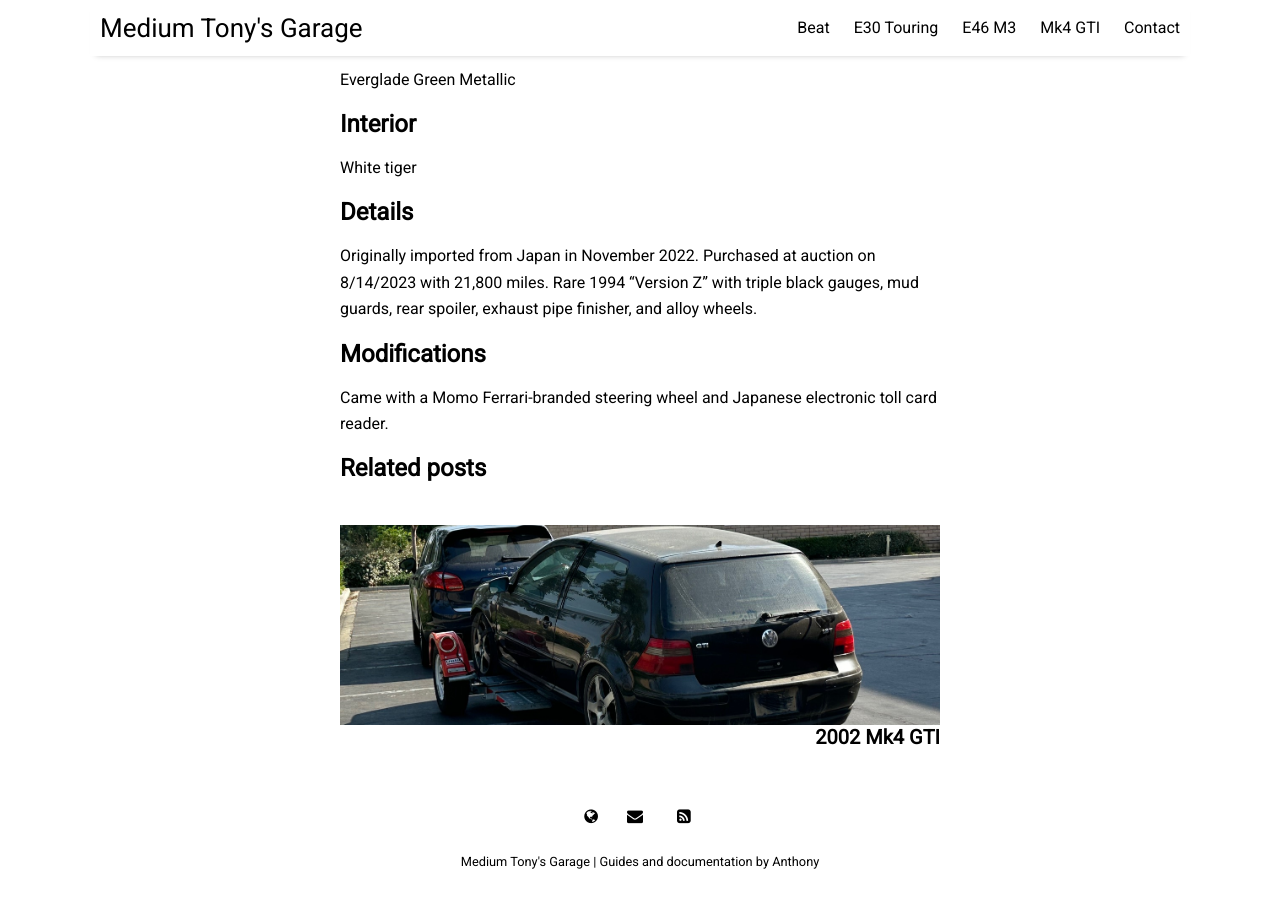
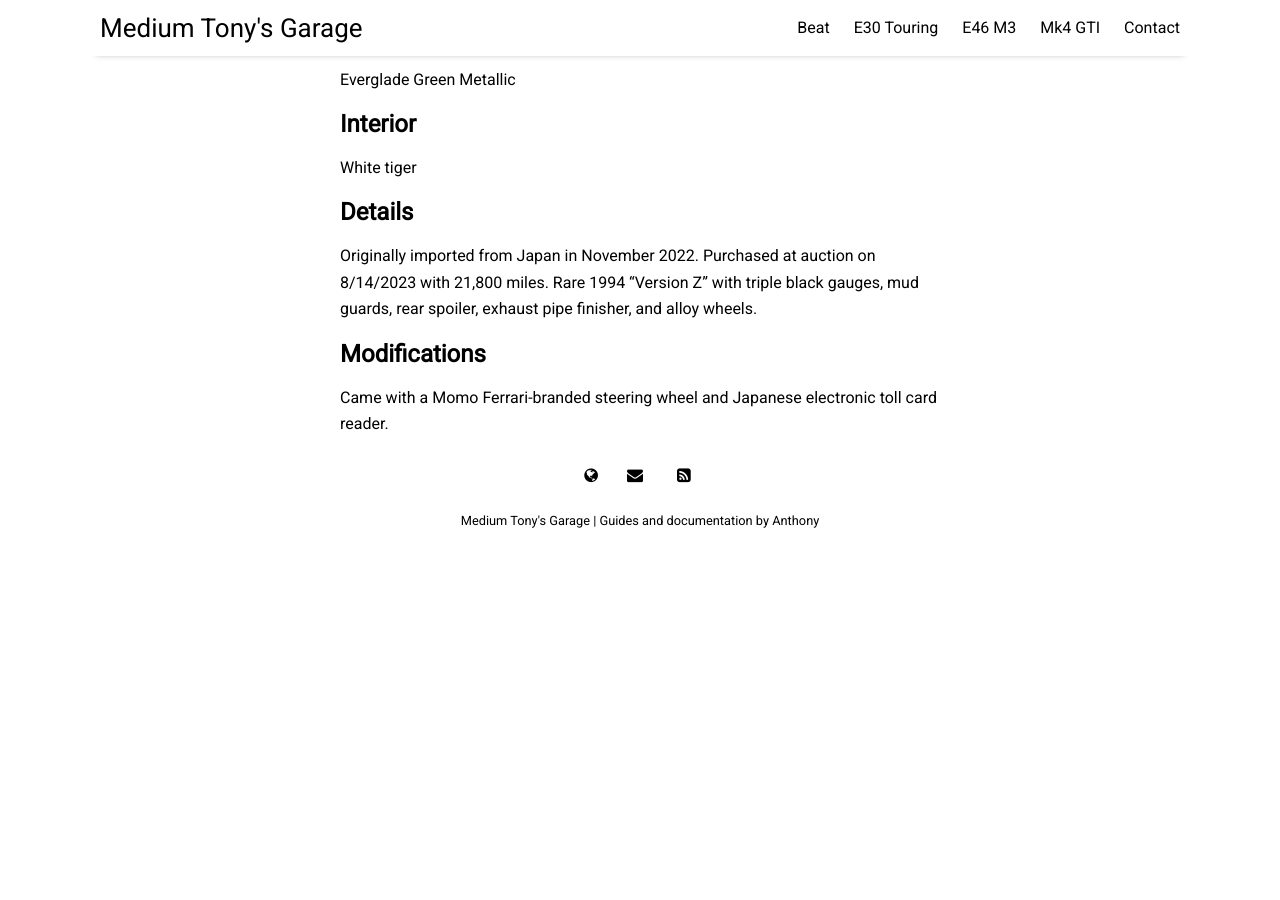
Before and after one commit to prestia/mediumtonys, a Jekyll site: the page built from _posts/2023-8-21-beat-specs.md, in a window 1280 px wide and 900 px high, scrolled down 743 px. Built offline with Jekyll 4.4.1, drawn with Linux system fonts in a browser that asks for light colours; nearby versions of some CDN libraries; after the commit the page ends 1302 px from its top, so only the background shows below that.

Commit message:
Update _config.yml

```diff
--- a/_config.yml
+++ b/_config.yml
@@ -9,6 +9,7 @@ highlighter:         rouge
 permalink:           /:title
 plugins:             [jekyll-paginate, jekyll-sitemap, jekyll-feed, jekyll-seo-tag]
 hide_post_share:     true
+hide_related_posts:  true
 
 # Customise atom feed settings (this is where Jekyll-Feed gets configuration information)
 title:		           "Medium Tony's Garage"
```
